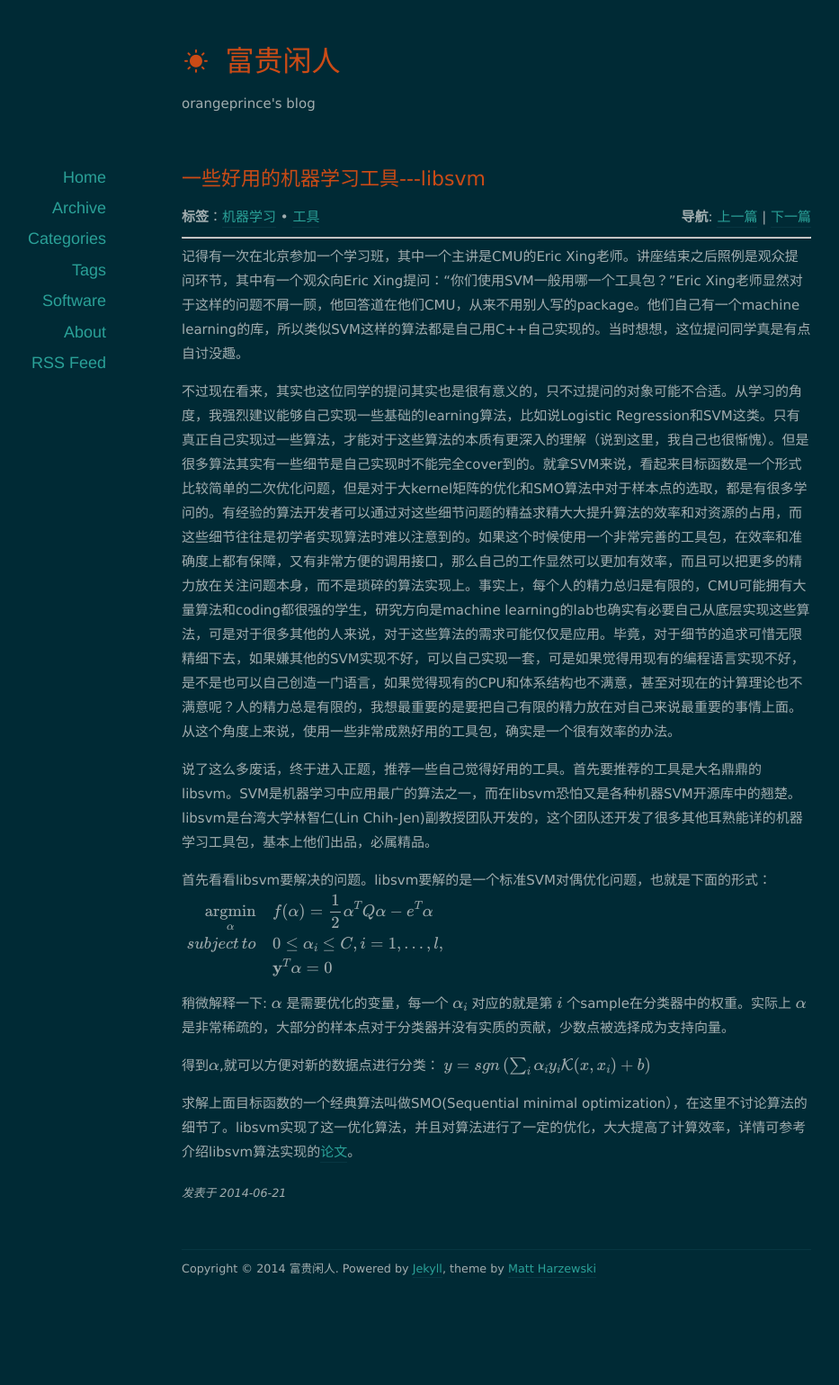
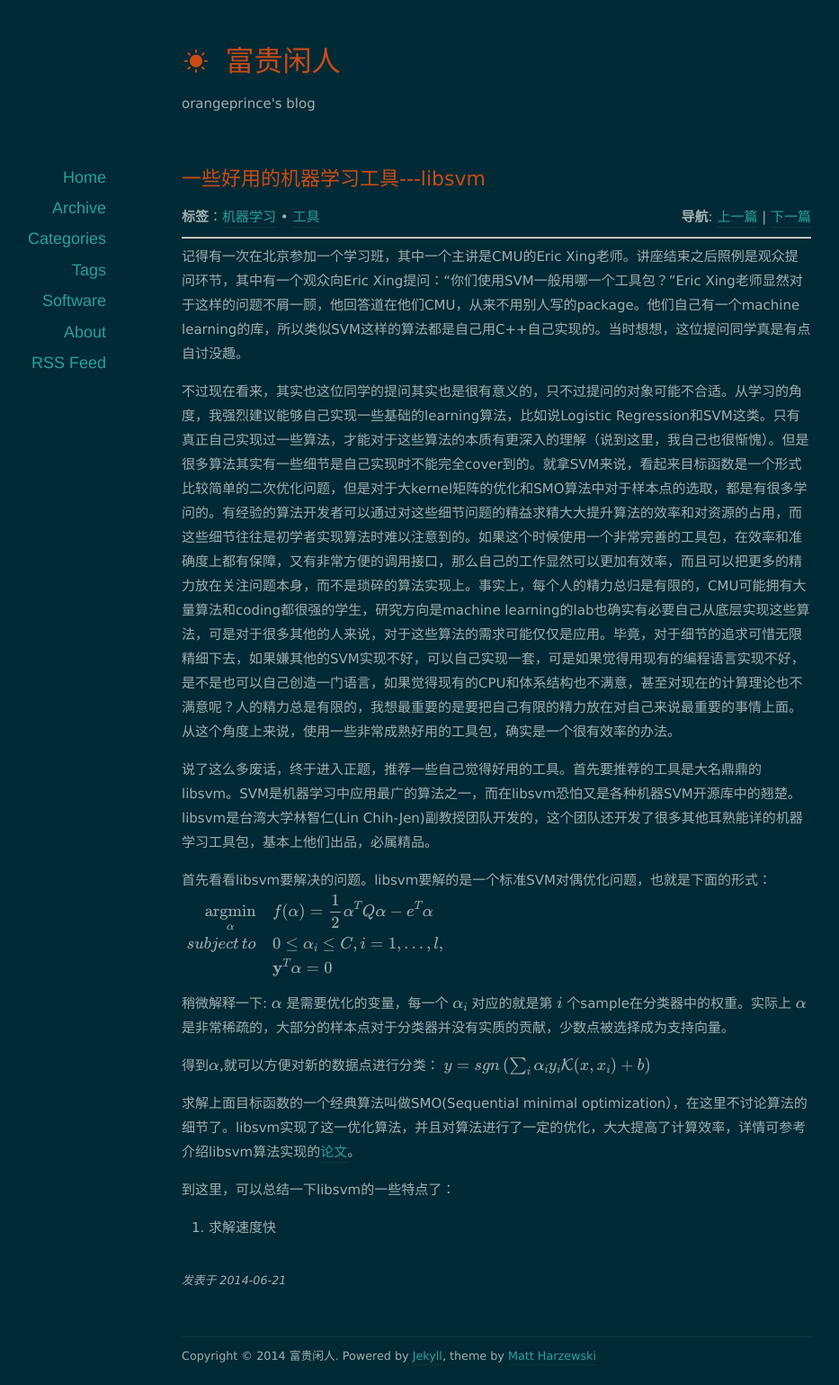
Before and after one commit to orangeprince/orangeprince.github.io, a Jekyll site: the page built from _posts/2014-06-21-libsvm.md, in a window 1280 px wide. Shown: the whole page at 90% size, without its empty margins (88-1021 px from the left). Built offline with Jekyll 4.4.1, drawn with Linux system fonts in a browser that asks for light colours; nearby versions of some CDN libraries; formulas are drawn with MathJax 3; comment, search, counter and statistics services are not loaded; before the commit the page ends 1442 px from its top, so only the background shows below that.

Commit message:
modified:   _posts/2014-06-21-libsvm.md

```diff
--- a/_posts/2014-06-21-libsvm.md
+++ b/_posts/2014-06-21-libsvm.md
@@ -30,3 +30,6 @@ y = sgn \left( \sum_{i} \alpha_i y_i \mathcal{K}(x, x_i) + b \right)
 $$
 
 求解上面目标函数的一个经典算法叫做SMO(Sequential minimal optimization），在这里不讨论算法的细节了。libsvm实现了这一优化算法，并且对算法进行了一定的优化，大大提高了计算效率，详情可参考介绍libsvm算法实现的[论文](http://www.csie.ntu.edu.tw/~cjlin/papers/quadworkset.pdf)。
+
+到这里，可以总结一下libsvm的一些特点了：
+* 求解速度快
```
